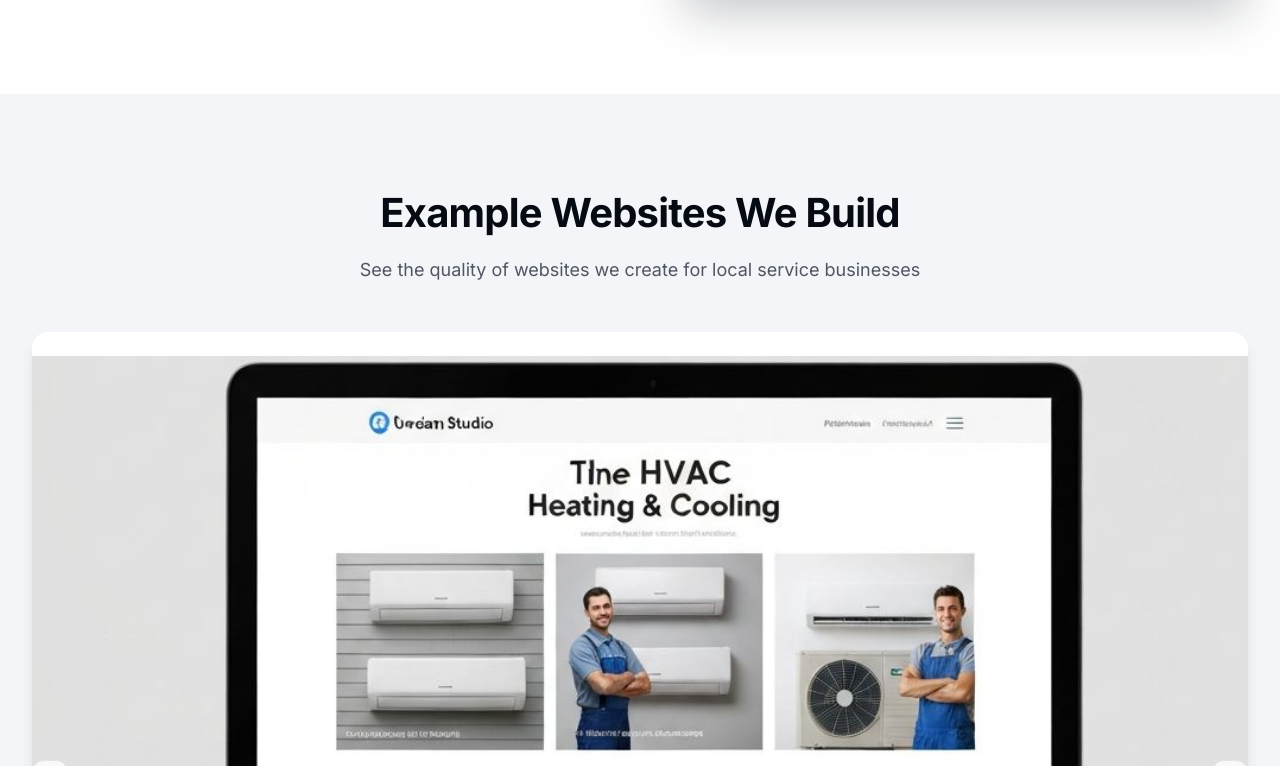
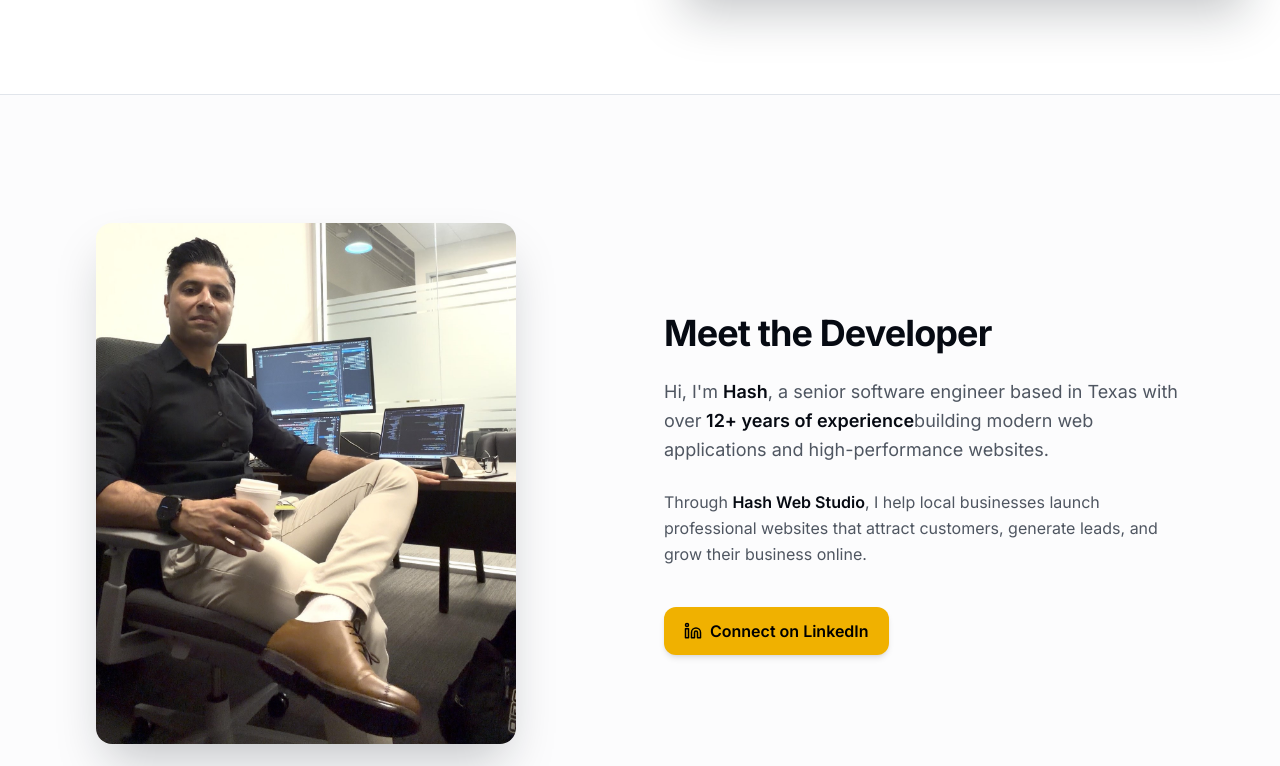
Before and after one commit to fnu123/Hash_Web_Studio, a Next.js app: page / in a window 1280 px wide. Shown: the part 714-1480 px from the top of the page. Built offline with nearby package versions, Linux system fonts and the light colour scheme.

Commit message:
added about section

```diff
--- a/app/page.tsx
+++ b/app/page.tsx
@@ -10,12 +10,14 @@ import { PricingSection3 } from "@/components/pro-blocks/landing-page/pricing-se
 import { FaqSection2 } from "@/components/pro-blocks/landing-page/faq-sections/faq-section-2";
 import { ContactSection } from "@/components/pro-blocks/landing-page/contact-section";
 import { Footer1 } from "@/components/pro-blocks/landing-page/footers/footer-1";
+import About from "@/components/pro-blocks/landing-page/About/about";
 
 export default function Page() {
   return (
     <main>
       <LpNavbar1 />
       <HeroSection2 />
+      <About/>
       <CarouselSection />
       <ServicesSection />
       <HowItWorksSection />
--- /dev/null
+++ b/components/pro-blocks/landing-page/About/about.tsx
@@ -0,0 +1,65 @@
+import Image from "next/image";
+import { Linkedin } from "lucide-react";
+import Link from "next/link";
+
+export default function About() {
+  return (
+    <section className="border-t border-border py-24 lg:py-32 bg-secondary/30">
+      <div className="mx-auto max-w-6xl px-4 lg:px-8">
+
+        <div className="grid md:grid-cols-2 gap-12 items-center">
+
+          {/* Image */}
+          <div className="flex justify-center md:justify-start">
+            <div className="relative group">
+              <Image
+                src="/hash.jpg"
+                alt="Hash - Senior Software Engineer and Founder of Hash Web Studio"
+                width={420}
+                height={420}
+                className="rounded-2xl shadow-2xl transition-transform duration-500 group-hover:scale-105"
+              />
+            </div>
+          </div>
+
+          {/* Text */}
+          <div className="space-y-6">
+
+            <h2 className="text-3xl lg:text-4xl font-bold tracking-tight">
+              Meet the Developer
+            </h2>
+
+            <p className="text-lg text-muted-foreground leading-relaxed">
+              Hi, I'm <span className="font-semibold text-foreground">Hash</span>, a
+              senior software engineer based in Texas with over
+              <span className="font-semibold text-foreground"> 12+ years of experience</span>
+              building modern web applications and high-performance websites.
+            </p>
+
+            <p className="text-muted-foreground leading-relaxed">
+              Through <span className="font-semibold text-foreground">Hash Web Studio</span>,
+              I help local businesses launch professional websites that attract
+              customers, generate leads, and grow their business online.
+            </p>
+
+            {/* LinkedIn Button */}
+            <div className="flex gap-4 pt-4">
+
+              <Link
+                href="https://www.linkedin.com/in/matt-hash-a82073197/"
+                target="_blank"
+                className="inline-flex items-center gap-2 bg-yellow-500 text-black font-semibold px-5 py-3 rounded-lg hover:bg-yellow-400 transition-all duration-300 shadow-md hover:shadow-lg"
+              >
+                <Linkedin size={18} />
+                Connect on LinkedIn
+              </Link>
+
+            </div>
+
+          </div>
+
+        </div>
+      </div>
+    </section>
+  );
+}
--- a/components/pro-blocks/landing-page/footers/footer-1.tsx
+++ b/components/pro-blocks/landing-page/footers/footer-1.tsx
@@ -63,6 +63,8 @@ export function Footer1() {
                 <span>hashwebdesign.com</span>
               </a>
             </div>
+              <span className="flex items-center gap-2 text-background/80">
+              Proudly serving businesses across the United States from Texas</span>
           </div>
 
           {/* Navigation */}
--- a/components/pro-blocks/landing-page/hero-sections/hero-section-2.tsx
+++ b/components/pro-blocks/landing-page/hero-sections/hero-section-2.tsx
@@ -25,6 +25,13 @@ export function HeroSection2() {
             <p className="text-muted-foreground text-lg lg:text-xl leading-relaxed">
               Get a professional website for your business and see exactly how it looks before paying anything.
             </p>
+            <div className="mt-4 inline-flex items-center gap-2 rounded-full px-4 py-2 text-sm font-semibold border"
+              style={{ borderColor: "var(--color-yellow-500)" }}>
+              <span style={{ color: "var(--color-yellow-500)" }}>U.S.</span>
+              <span>
+                Texas-based Senior Software Engineer • 12+ years experience
+              </span>
+            </div>
           </div>
 
           {/* Feature List */}
```
Also changed, not shown: public/hash.jpg (added).
